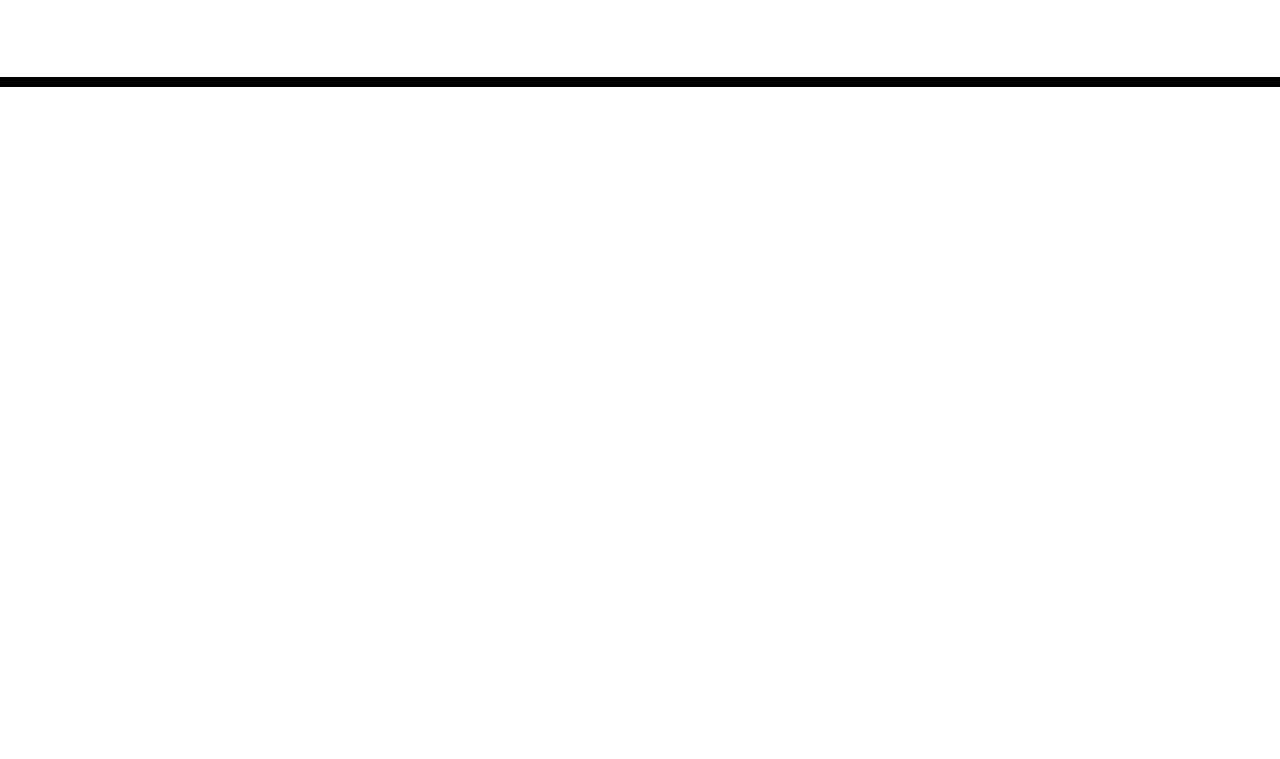
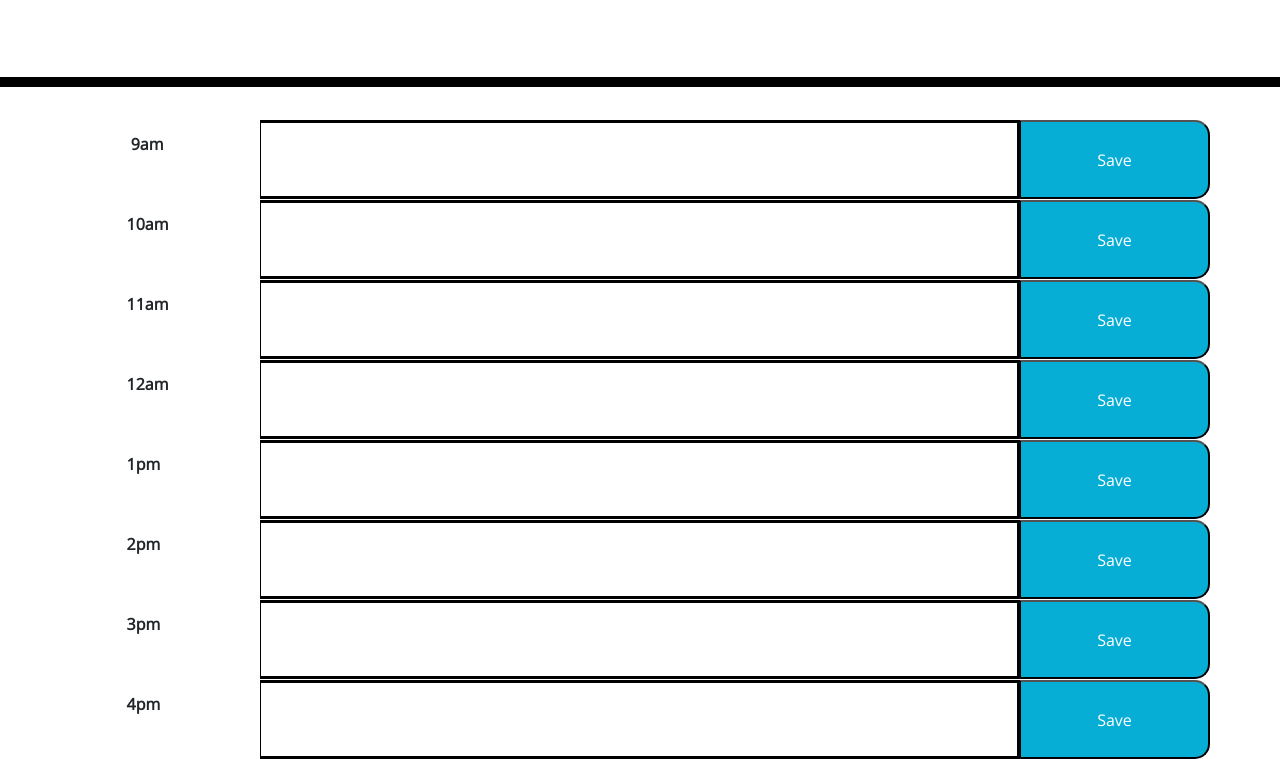
Before and after one commit to GhiasFarah/Day_planner, a plain HTML site: page index.html in a window 1280 px wide. Shown: the part 181-940 px from the top of the page. Before the commit the page ends 800 px from the top, so only its background shows below. Drawn offline with nearby package versions, Linux system fonts and the light colour scheme.

Commit message:
Html and css layout complete

```diff
--- a/index.html
+++ b/index.html
@@ -28,10 +28,65 @@
       <p class="lead">A simple calendar app for scheduling your work day</p>
       <p id="currentDay" class="lead"></p>
     </header>
-    <div class="container">
       <!-- Timeblocks go here -->
+      <div class="container">
+      <div class="row">
+        <p class="col-2">
+          <b> 9am</b>
+        </p>
+        <textarea width="100%"id="" class="col-8"></textarea>
+          <button class="saveBtn col-2">Save</button>
     </div>
-
+      <div class="row">
+        <p class="col-2">
+          <b>10am</b>
+        </p>
+        <textarea width="100%"id="" class="col-8"></textarea>
+          <button class="saveBtn col-2">Save</button>
+    </div>
+      <div class="row">
+        <p class="col-2">
+          <b>11am</b>
+        </p>
+        <textarea width="100%"id="" class="col-8"></textarea>
+          <button class="saveBtn col-2">Save</button>
+    </div>
+      <div class="row">
+        <p class="col-2">
+          <b>12am</b>
+        </p>
+        <textarea width="100%"id="" class="col-8"></textarea>
+          <button class="saveBtn col-2">Save</button>
+    </div>
+      <div class="row">
+        <p class="col-2">
+          <b>1pm</b>
+        </p>
+        <textarea width="100%"id="" class="col-8"></textarea>
+          <button class="saveBtn col-2">Save</button>
+    </div>
+      <div class="row">
+        <p class="col-2">
+          <b>2pm</b>
+        </p>
+        <textarea width="100%"id="" class="col-8"></textarea>
+          <button class="saveBtn col-2">Save</button>
+    </div>
+      <div class="row">
+        <p class="col-2">
+          <b>3pm</b>
+        </p>
+        <textarea width="100%"id="" class="col-8"></textarea>
+          <button class="saveBtn col-2">Save</button>
+    </div>
+      <div class="row">
+        <p class="col-2">
+          <b>4pm</b>
+        </p>
+        <textarea width="100%"id="" class="col-8"></textarea>
+          <button class="saveBtn col-2">Save</button>
+    </div>
+</div>
     <script src="https://code.jquery.com/jquery-3.4.1.min.js"></script>
     <script src="https://cdnjs.cloudflare.com/ajax/libs/moment.js/2.24.0/moment.min.js"></script>
   </body>
--- a/style.css
+++ b/style.css
@@ -6,7 +6,7 @@ body {
 
 textarea{
   background: transparent;
-  border: none;
+  border: solid;
   resize: none;
   color: #000000;
   border-left: 1px solid black;
```
Also changed, not shown: Assets/05-third-party-apis-homework-demo.gif (added), script.js (added).
